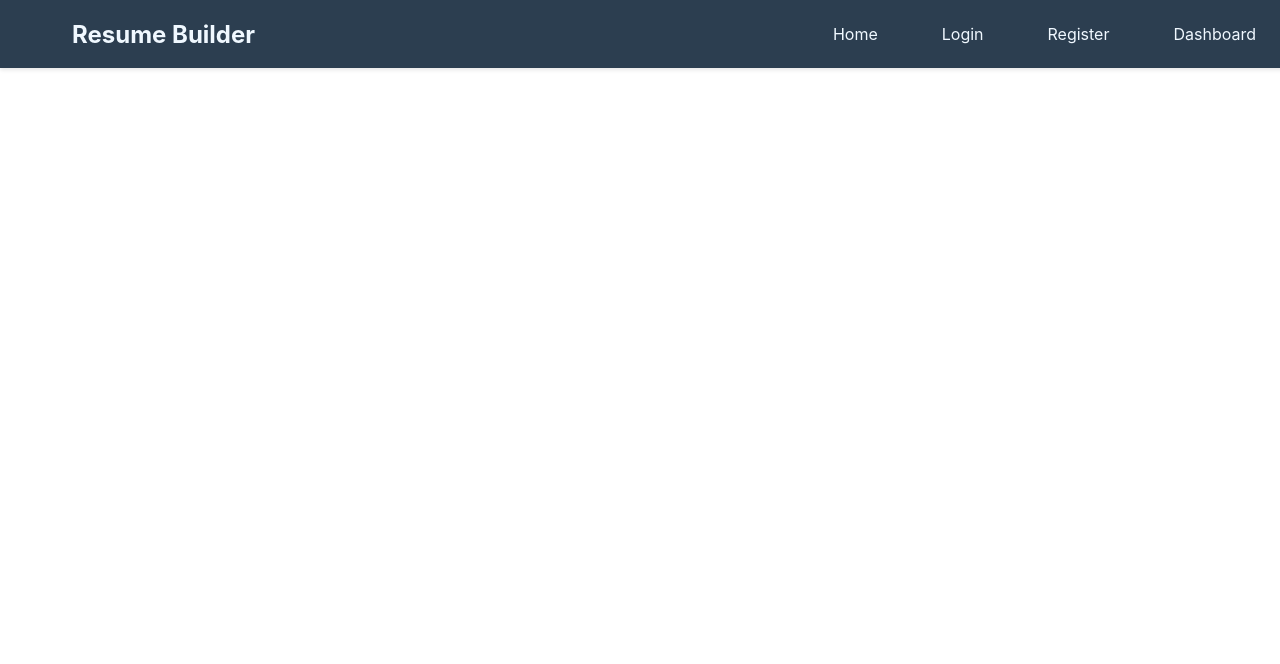
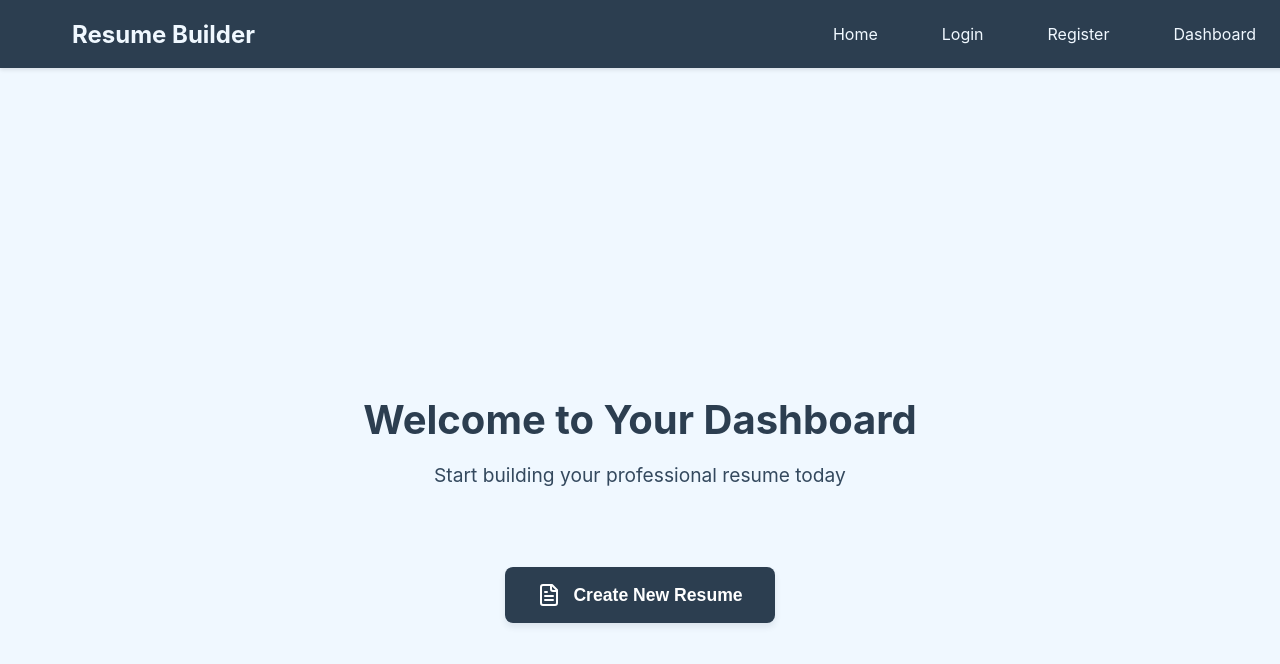
Before and after one commit to hanane54/Resume-Builder, a React (Create React App) app in the folder resume-builder-frontend/: page /dashboard in a window 1280 px wide. Shown: the top 664 px of the page. Built offline with nearby package versions, Linux system fonts and the light colour scheme; sample sign-in values are in the browser's storage.

Commit message:
adding dashboard page

```diff
--- a/resume-builder-frontend/src/api/auth.js
+++ b/resume-builder-frontend/src/api/auth.js
@@ -1,7 +1,7 @@
 import axiosInstance from './axiosConfig';
 
 export const login = async (credentials) => {
-  const response = await axiosInstance.post('/login', credentials);
+  const response = await axiosInstance.post('/users/login', credentials);
   if (response.data.token) {
     localStorage.setItem('token', response.data.token);
   }
@@ -9,7 +9,7 @@ export const login = async (credentials) => {
 };
 
 export const register = async (userData) => {
-  const response = await axiosInstance.post('/register', userData);
+  const response = await axiosInstance.post('/users/register', userData);
   return response.data;
 };
 
--- a/resume-builder-frontend/src/pages/Dashboard.jsx
+++ b/resume-builder-frontend/src/pages/Dashboard.jsx
@@ -1,11 +1,92 @@
-import React from 'react';
+import React, { useEffect } from 'react';
+import { useNavigate } from 'react-router-dom';
+import styled from 'styled-components';
+import { FileText } from 'lucide-react';
 
 // If authenticated, it should show the opttion to start creating your resume, otherwise should not be accessible
 // With a button to take me to the ResumeBuilder Page
 
+const DashboardContainer = styled.div`
+  display: flex;
+  flex-direction: column;
+  align-items: center;
+  justify-content: center;
+  min-height: 100vh;
+  background-color: #f0f8ff;
+  padding: 2rem;
+  margin-top: 4rem;
+`;
+
+const WelcomeSection = styled.div`
+  text-align: center;
+  margin-bottom: 3rem;
+`;
+
+const Title = styled.h1`
+  font-size: 2.5rem;
+  color: #2c3e50;
+  margin-bottom: 1rem;
+`;
+
+const Subtitle = styled.p`
+  font-size: 1.2rem;
+  color: #34495e;
+  margin-bottom: 2rem;
+`;
+
+const CreateResumeButton = styled.button`
+  display: flex;
+  align-items: center;
+  gap: 0.75rem;
+  padding: 1rem 2rem;
+  font-size: 1.1rem;
+  font-weight: 600;
+  color: white;
+  background-color: #2c3e50;
+  border: none;
+  border-radius: 8px;
+  cursor: pointer;
+  transition: all 0.3s ease;
+  box-shadow: 0 4px 6px rgba(44, 62, 80, 0.1);
+
+  &:hover {
+    background-color: #34495e;
+    transform: translateY(-2px);
+    box-shadow: 0 6px 8px rgba(44, 62, 80, 0.15);
+  }
+
+  &:active {
+    transform: translateY(0);
+    box-shadow: 0 2px 4px rgba(44, 62, 80, 0.1);
+  }
+`;
+
 const Dashboard = () => {
+  const navigate = useNavigate();
+
+  useEffect(() => {
+    const token = localStorage.getItem('token');
+    if (!token) {
+      navigate('/login');
+    }
+  }, [navigate]);
+
+  const handleCreateResume = () => {
+    navigate('/resume-builder');
+  };
+
   return (
-    <div>Still In progress...</div>
+    <DashboardContainer>
+      <WelcomeSection>
+        <Title>Welcome to Your Dashboard</Title>
+        <Subtitle>Start building your professional resume today</Subtitle>
+      </WelcomeSection>
+
+      <CreateResumeButton onClick={handleCreateResume}>
+        <FileText size={24} />
+        Create New Resume
+      </CreateResumeButton>
+    </DashboardContainer>
   );
 };
 
--- a/resume-builder-frontend/src/pages/Register.jsx
+++ b/resume-builder-frontend/src/pages/Register.jsx
@@ -1,5 +1,7 @@
 import React, { useState } from 'react';
+import { useNavigate } from 'react-router-dom';
 import styled from 'styled-components';
+import { register } from '../api/auth';
 
 // Styled components for the registration page
 const RegisterContainer = styled.div`
@@ -126,12 +128,15 @@ export const validateEmail = (email) => {
 };
 
 function Register() {
+  const navigate = useNavigate();
   const [username, setUsername] = useState("");
   const [email, setEmail] = useState("");
   const [password, setPassword] = useState({
     value: "",
     isTouched: false,
   });
+  const [isLoading, setIsLoading] = useState(false);
+  const [error, setError] = useState("");
 
   const getIsFormValid = () => {
     return (
@@ -148,12 +153,31 @@ function Register() {
       value: "",
       isTouched: false,
     });
+    setError("");
   };
 
-  const handleSubmit = (e) => {
+  const handleSubmit = async (e) => {
     e.preventDefault();
-    alert("Account created!");
-    clearForm();
+    setIsLoading(true);
+    setError("");
+
+    try {
+      const userData = {
+        username,
+        email,
+        password: password.value
+      };
+
+      const response = await register(userData);
+      console.log('Registration successful:', response);
+      clearForm();
+      navigate('/login'); // Redirect to login page after successful registration
+    } catch (err) {
+      console.error('Registration failed:', err);
+      setError(err.response?.data?.message || 'Registration failed. Please try again.');
+    } finally {
+      setIsLoading(false);
+    }
   };
 
   return (
@@ -161,6 +185,8 @@ function Register() {
       <FormContainer onSubmit={handleSubmit}>
         <FieldSet>
           <Title>Sign Up</Title>
+
+          {error && <ErrorMessage>{error}</ErrorMessage>}
 
           <FieldContainer>
             <Label>
@@ -171,10 +197,10 @@ function Register() {
               onChange={(e) => {
                 setUsername(e.target.value);
               }}
-              placeholder="First name"
+              placeholder="Username"
+              required
             />
           </FieldContainer>
-
 
           <FieldContainer>
             <Label>
@@ -187,6 +213,7 @@ function Register() {
               }}
               placeholder="Email address"
               type="email"
+              required
             />
           </FieldContainer>
 
@@ -204,6 +231,7 @@ function Register() {
                 setPassword({ ...password, isTouched: true });
               }}
               placeholder="Password"
+              required
             />
             {password.isTouched && password.value.length < 8 ? (
               <PasswordErrorMessage />
@@ -220,8 +248,8 @@ function Register() {
             </Select>
           </FieldContainer>
 
-          <SubmitButton type="submit" disabled={!getIsFormValid()}>
-            Create account
+          <SubmitButton type="submit" disabled={!getIsFormValid() || isLoading}>
+            {isLoading ? 'Creating Account...' : 'Create Account'}
           </SubmitButton>
         </FieldSet>
       </FormContainer>
```
